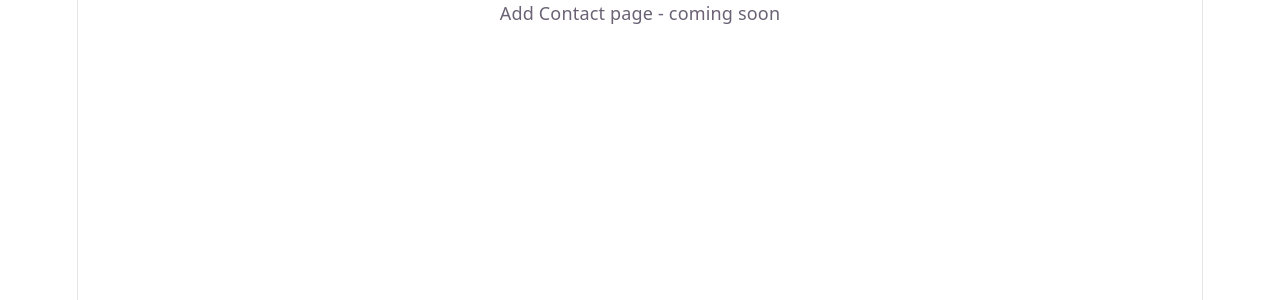
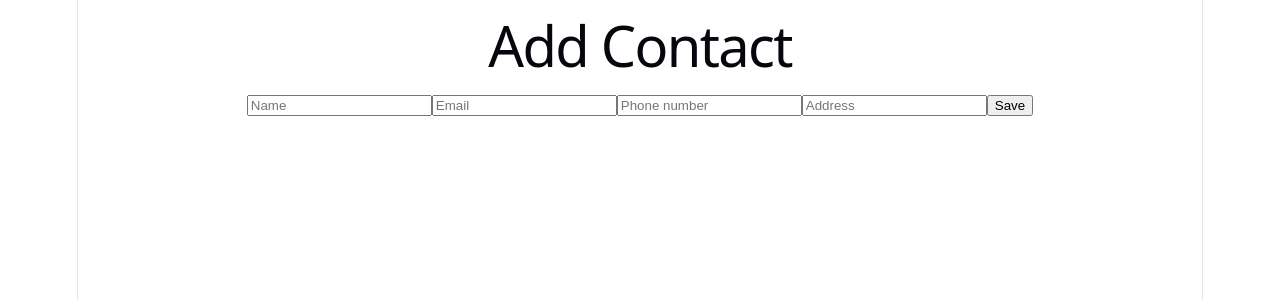
Before and after one commit to Reece654/contact-management-system, a React app in the folder frontend/: page /contacts/add in a window 1280 px wide. Shown: the top 300 px of the page. Built offline with nearby package versions, Linux system fonts and the light colour scheme; the HTML template or start-up script is replaced by a standard one.

Commit message:
Add contact page with validation error handling, the profile picture upload has been left out for now and will be its own commit

```diff
--- a/frontend/src/pages/AddContact.jsx
+++ b/frontend/src/pages/AddContact.jsx
@@ -1,6 +1,72 @@
-// placeholder page, not built yet
+import { useState } from "react";
+import { useNavigate } from "react-router-dom";
+
+// form for user to create a new contact
 function AddContact() {
-  return <p>Add Contact page - coming soon</p>;
+  const [name, setName] = useState("");
+  const [email, setEmail] = useState("");
+  const [phone, setPhone] = useState("");
+  const [address, setAddress] = useState("");
+  const [error, setError] = useState("");
+  const navigate = useNavigate();
+
+  // sends the new contact to the backend then takes the user back to the contact list
+  const handleSubmit = async (e) => {
+    e.preventDefault();
+
+    // sends the new contact to the backend
+    const response = await fetch("http://127.0.0.1:5000/api/contacts", {
+      method: "POST",
+      headers: { "Content-Type": "application/json" },
+      body: JSON.stringify({ name, email, phone, address }),
+    });
+
+    // checks with the backend to if the contact actually got added before navigating the user back to contacts
+    if (response.ok) {
+      navigate("/contacts");
+    } else {
+      const data = await response.json();
+      setError(data.message || "Failed to save contact");
+    }
+  };
+
+  // the add contact form with a section for all details
+  return (
+    <form onSubmit={handleSubmit}>
+      <h1>Add Contact</h1>
+      {/* user input details for name, email, phone and address in each section */}
+      <input
+        type="text"
+        value={name}
+        onChange={(e) => setName(e.target.value)}
+        placeholder="Name"
+      />
+      <input
+        type="email"
+        value={email}
+        onChange={(e) => setEmail(e.target.value)}
+        placeholder="Email"
+      />
+      <input
+        type="text"
+        value={phone}
+        onChange={(e) => setPhone(e.target.value)}
+        placeholder="Phone number"
+      />
+      <input
+        type="text"
+        value={address}
+        onChange={(e) => setAddress(e.target.value)}
+        placeholder="Address"
+      />
+      {/* clicking save runs the const handleSubmit in the code above, then navigates the user back to contacts*/}
+      {/* we dont have to redirect the user here since its handled in the function above*/}
+      {/* shows an error if the backend doesnt save */}
+      {error && <p>{error}</p>}
+      <button type="submit">Save</button>
+    </form>
+  );
 }
 
+// makes this component available to import in app.jsx
 export default AddContact;
```
Also changed, not shown: 1 other file (tests, documents, lock files or other folders).
